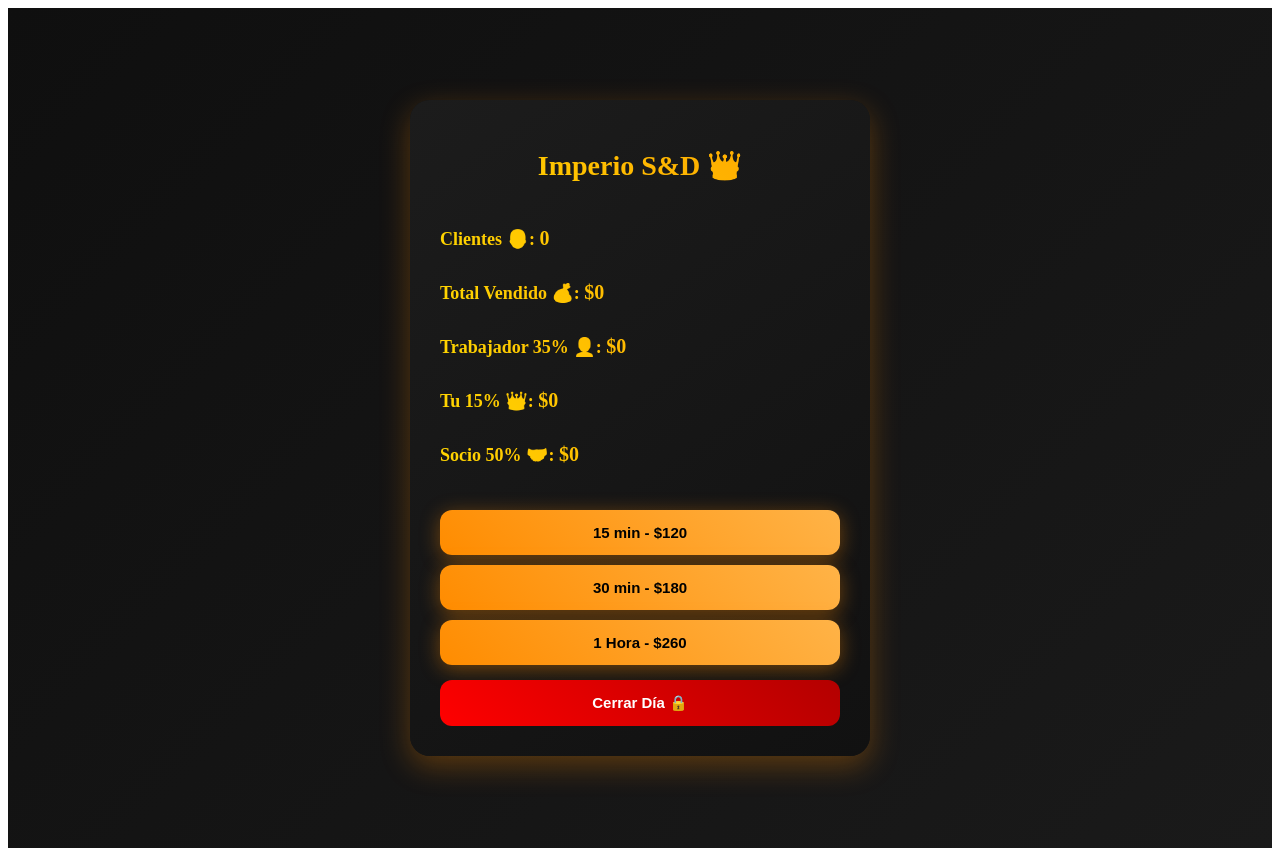
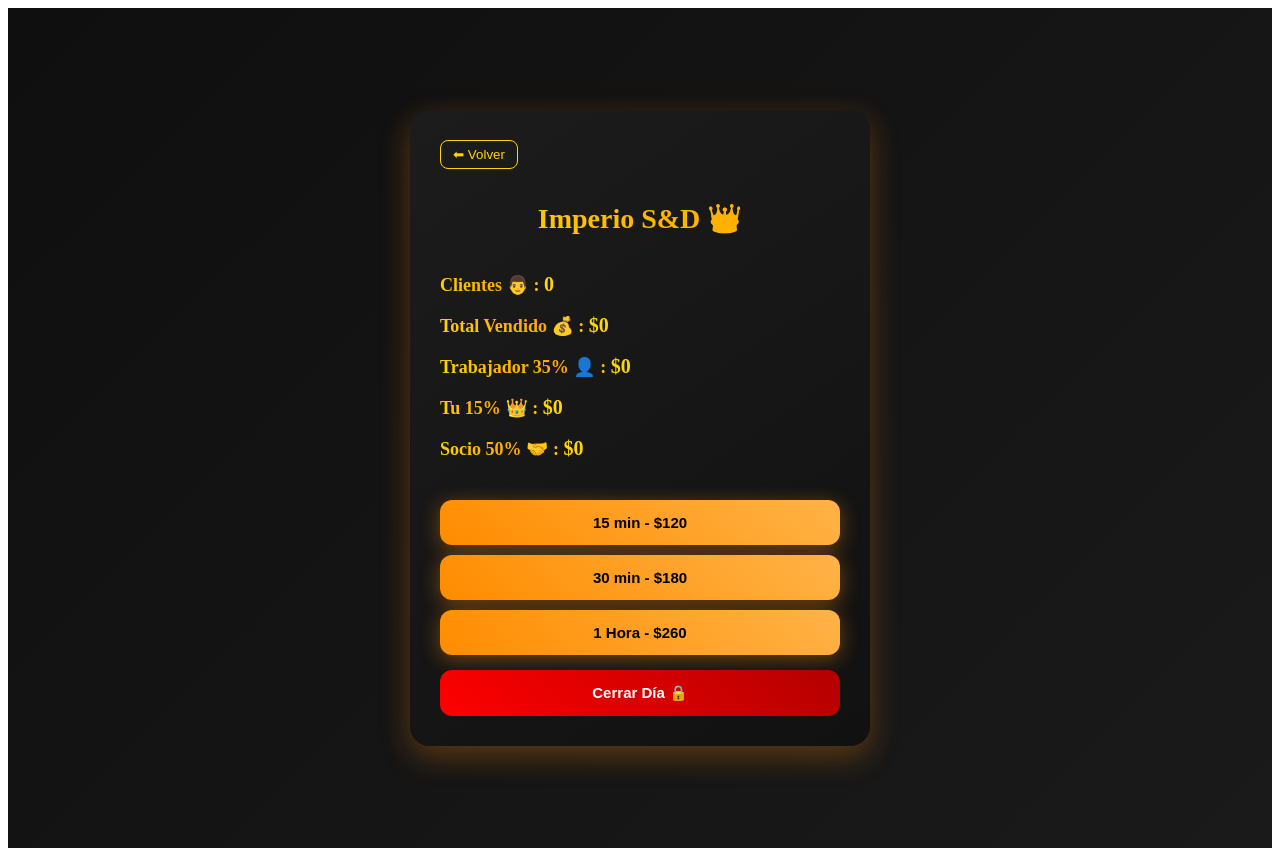
Before and after one commit to trprince81/Rey-Control, a Next.js app: page /admin in a window 1280 px wide. Built offline with nearby package versions, Linux system fonts and the light colour scheme.

Commit message:
admin.js

```diff
--- a/pages/admin.js
+++ b/pages/admin.js
@@ -30,27 +30,50 @@ export default function Admin() {
   return (
     <div style={styles.container}>
       <div style={styles.card}>
+
+        <button
+          style={styles.backButton}
+          onClick={() => (window.location.href = "/login")}
+        >
+          ⬅ Volver
+        </button>
+
         <h1 style={styles.title}>Imperio S&D 👑</h1>
 
         <div style={styles.stats}>
-          <p style={styles.goldText}>
-            Clientes 👨: <span style={styles.number}>{clientes}</span>
+          <p style={styles.line}>
+            <span style={styles.goldText}>Clientes</span>
+            <span style={styles.emoji}> 👨 </span>
+            <span style={styles.goldText}>: </span>
+            <span style={styles.number}>{clientes}</span>
           </p>
 
-          <p style={styles.goldText}>
-            Total Vendido 💰: <span style={styles.number}>${total}</span>
+          <p style={styles.line}>
+            <span style={styles.goldText}>Total Vendido</span>
+            <span style={styles.emoji}> 💰 </span>
+            <span style={styles.goldText}>: </span>
+            <span style={styles.number}>${total}</span>
           </p>
 
-          <p style={styles.goldText}>
-            Trabajador 35% 👤: <span style={styles.number}>${trabajador}</span>
+          <p style={styles.line}>
+            <span style={styles.goldText}>Trabajador 35%</span>
+            <span style={styles.emoji}> 👤 </span>
+            <span style={styles.goldText}>: </span>
+            <span style={styles.number}>${trabajador}</span>
           </p>
 
-          <p style={styles.goldText}>
-            Tu 15% 👑: <span style={styles.number}>${tu}</span>
+          <p style={styles.line}>
+            <span style={styles.goldText}>Tu 15%</span>
+            <span style={styles.emoji}> 👑 </span>
+            <span style={styles.goldText}>: </span>
+            <span style={styles.number}>${tu}</span>
           </p>
 
-          <p style={styles.goldText}>
-            Socio 50% 🤝: <span style={styles.number}>${socio}</span>
+          <p style={styles.line}>
+            <span style={styles.goldText}>Socio 50%</span>
+            <span style={styles.emoji}> 🤝 </span>
+            <span style={styles.goldText}>: </span>
+            <span style={styles.number}>${socio}</span>
           </p>
         </div>
 
@@ -74,7 +97,11 @@ export default function Admin() {
           </>
         )}
 
-        {cerrado && <p style={{ color: "red", marginTop: "15px" }}>Día Cerrado</p>}
+        {cerrado && (
+          <p style={{ color: "red", marginTop: "15px" }}>
+            Día Cerrado
+          </p>
+        )}
       </div>
     </div>
   );
@@ -101,6 +128,17 @@ const styles = {
     flexDirection: "column",
   },
 
+  backButton: {
+    alignSelf: "flex-start",
+    marginBottom: "15px",
+    background: "transparent",
+    border: "1px solid gold",
+    color: "gold",
+    padding: "6px 12px",
+    borderRadius: "8px",
+    cursor: "pointer",
+  },
+
   title: {
     fontSize: "28px",
     marginBottom: "20px",
@@ -113,20 +151,27 @@ const styles = {
 
   stats: {
     marginBottom: "20px",
-    lineHeight: "1.8",
+  },
+
+  line: {
+    fontSize: "18px",
+    fontWeight: "bold",
+    marginBottom: "10px",
   },
 
   goldText: {
-    fontSize: "18px",
-    fontWeight: "bold",
-    marginBottom: "8px",
     background: "linear-gradient(45deg, #FFD700, #FFB800, #FFA500)",
     WebkitBackgroundClip: "text",
     WebkitTextFillColor: "transparent",
   },
 
+  emoji: {
+    fontSize: "18px",
+  },
+
   number: {
     fontSize: "20px",
+    color: "#FFD700",
   },
 
   button: {
```
